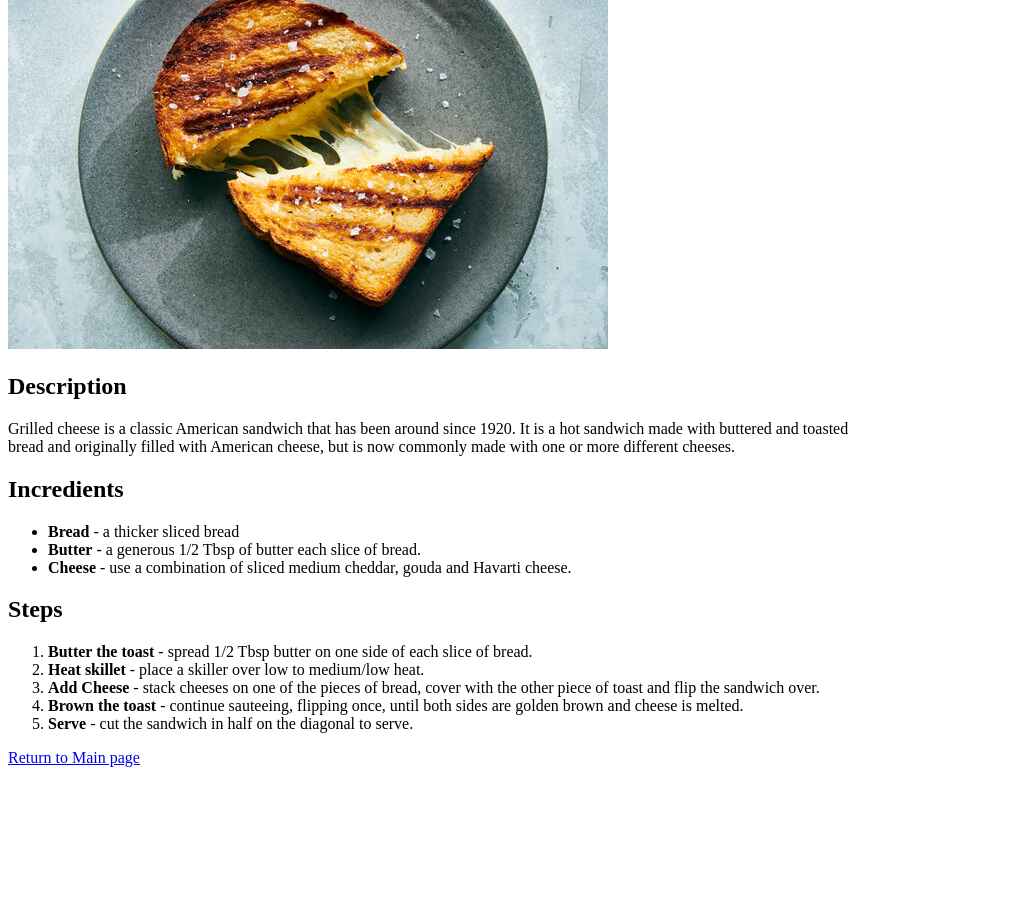
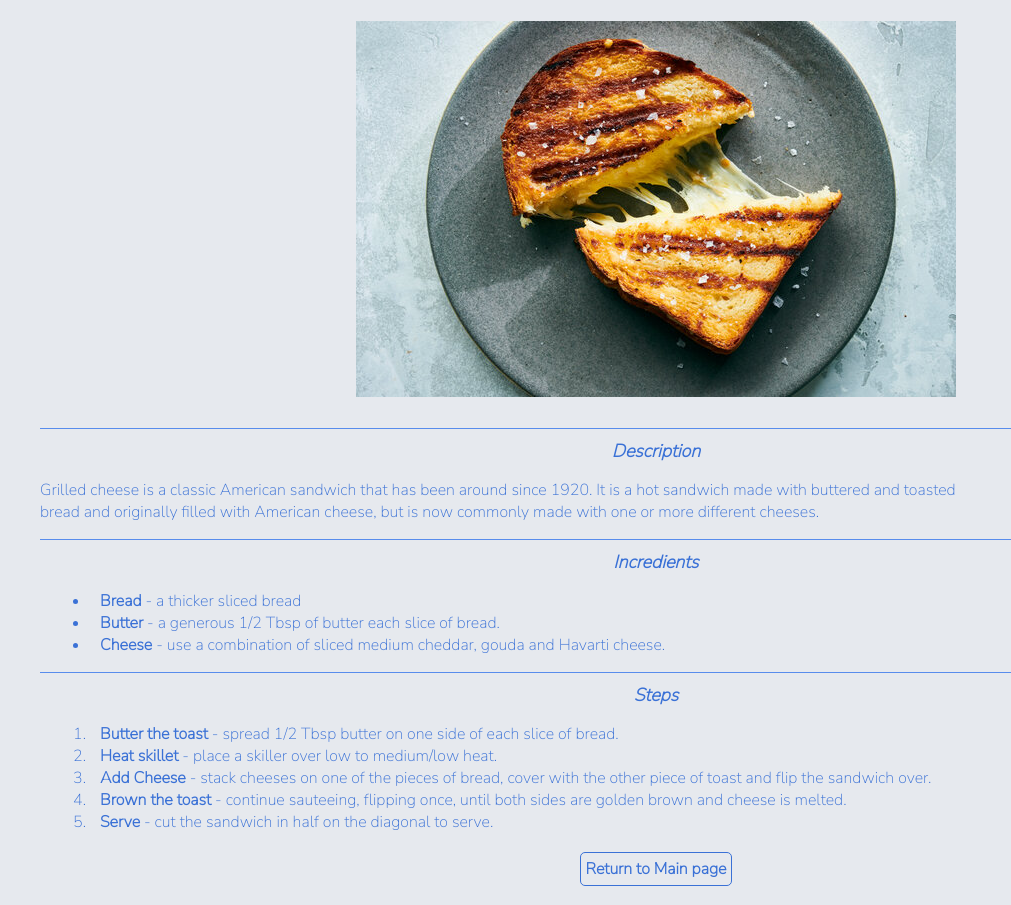
Before and after one commit to emerica1141/TOP-recipes, a plain HTML site: page recipes/cheese-sandwich.html in a window 1280 px wide. Shown: the part 107-1012 px from the top of the page, without its empty margins (0-1011 px from the left). Before the commit the page ends 882 px from the top, so only its background shows below. Drawn offline with Linux system fonts and the light colour scheme.

Commit message:
Add style.css

```diff
--- a/recipes/cheese-sandwich.html
+++ b/recipes/cheese-sandwich.html
@@ -4,22 +4,36 @@
     <meta charset="UTF-8">
     <meta http-equiv="X-UA-Compatible" content="IE=edge">
     <meta name="viewport" content="width=device-width, initial-scale=1.0">
-    <title>Document</title>
+
+    <link rel="stylesheet" href="../recipes/recipes-style.css">
+    <link rel="preconnect" href="https://fonts.googleapis.com">
+    <link rel="preconnect" href="https://fonts.gstatic.com" crossorigin>
+    <link href="https://fonts.googleapis.com/css2?family=Nunito+Sans:wght@200&display=swap" rel="stylesheet">
+
+    <title>Cheese Sandwich</title>
 </head>
 <body>
-    <h1><em>The Ulitmate Cheese Sandwich</em></h1>
-    <img src="../recipes/img/grilled-cheese-sandwich.jpg" alt="The Ultimate Cheese Sandwich">
+    <div class="header">
+        <h1>The Ulitmate Cheese Sandwich</h1>
+        <img src="../recipes/img/grilled-cheese-sandwich.jpg" alt="The Ultimate Cheese Sandwich">
+    </div>
 
-    <h2>Description</h2>
-        <p>Grilled cheese is a classic American sandwich that has been around since 1920. It is a hot sandwich made with buttered and toasted <br>
-            bread and originally filled with American cheese, but is now commonly made with one or more different cheeses.</p>
+    <div class="description">
+        <h2>Description</h2>
+            <p>Grilled cheese is a classic American sandwich that has been around since 1920. It is a hot sandwich made with buttered and toasted <br>
+                bread and originally filled with American cheese, but is now commonly made with one or more different cheeses.</p>
+    </div>
 
+    <div class="incredients">
     <h2>Incredients</h2>
         <ul>
             <li><strong>Bread</strong> - a thicker sliced bread</li>
             <li><strong>Butter</strong> - a generous 1/2 Tbsp of butter each slice of bread.</li>
             <li><strong>Cheese</strong> - use a combination of sliced medium cheddar, gouda and Havarti cheese.</li>
         </ul>
+    </div>
+
+    <div class="steps">
     <h2>Steps</h2>
         <ol>
             <li><strong>Butter the toast</strong> - spread 1/2 Tbsp butter on one side of each slice of bread.</li>
@@ -28,7 +42,10 @@
             <li><strong>Brown the toast</strong> - continue sauteeing, flipping once, until both sides are golden brown and cheese is melted.</li>
             <li><strong>Serve</strong> - cut the sandwich in half on the diagonal to serve.</li>
         </ol>
+    </div>
 
-<a href="../index.html">Return to Main page</a>
+    <div class="return">
+        <a id="return-link" href="../index.html">Return to Main page</a>
+    </div>
 </body>
 </html>
--- /dev/null
+++ b/recipes/recipes-style.css
@@ -0,0 +1,63 @@
+* {
+    font-family: 'Nunito Sans', sans-serif;
+    color: #3a71d6;
+    background-color: #e6e9ee;
+    margin-left:10px;
+}
+
+.header h1 {
+    font-size: 40px;
+    font-style: italic;
+    padding: 10px;
+}
+
+.header img {
+    padding-bottom: 10px;
+}
+
+div.description h2 {
+    font-size:large;
+    font-style: italic;
+    text-align: center;
+    border-top: 1px solid #588cec;
+    padding-top: 10px;
+}
+
+div.incredients h2 {
+    font-size:large;
+    font-style: italic;
+    text-align: center;
+    border-top: 1px solid #588cec;
+    padding-top: 10px;
+}
+
+div.steps h2 {
+    font-size:large;
+    font-style: italic;
+    text-align: center;
+    border-top: 1px solid #588cec;
+    padding-top: 10px;
+}
+
+.header {
+    text-align: center;
+}
+
+.return {
+    margin-top:25px;
+    margin-bottom: 25px;
+    text-align: center;
+}
+
+#return-link {
+    text-decoration: none;
+    font-weight: bold;
+    border:1px solid #3a71d6;
+    border-radius: 5px;
+    padding:5px;
+    transition: 300ms;
+}
+
+#return-link:hover {
+    background-color:rgb(198, 220, 223);
+}
--- /dev/null
+++ b/style.css
@@ -0,0 +1,43 @@
+/* ################ Index CSS ################  */
+
+* {
+    font-family: 'Nunito Sans', sans-serif;
+    color: #3a71d6;
+    background-color: #e6e9ee;
+}
+
+.main-heading {
+    font-size: 35px;
+    text-align: center;
+}
+
+.options {
+    text-align: center;
+    list-style: none;
+}
+
+.recipes {
+    list-style: none;
+}
+
+.recipes a, li {
+    text-decoration: none;
+    font-size: 25px;
+    margin-top: 5px;
+    transition: 300ms;
+}
+
+.recipes a:hover {
+    color: rgb(198, 220, 223)
+}
+
+#quote {
+    font-size:large;
+    font-style: italic;
+    text-align: center;
+    border-top: 2px solid #588cec;
+    padding-top: 5px;
+}
+
+
+/* ################ Recipes CSS ################  */
```
Also changed, not shown: index.html (+19 -7 lines), recipes/chicken-sandwich.html (+18 -4 lines), recipes/veg-sandwich.html (+20 -4 lines).
